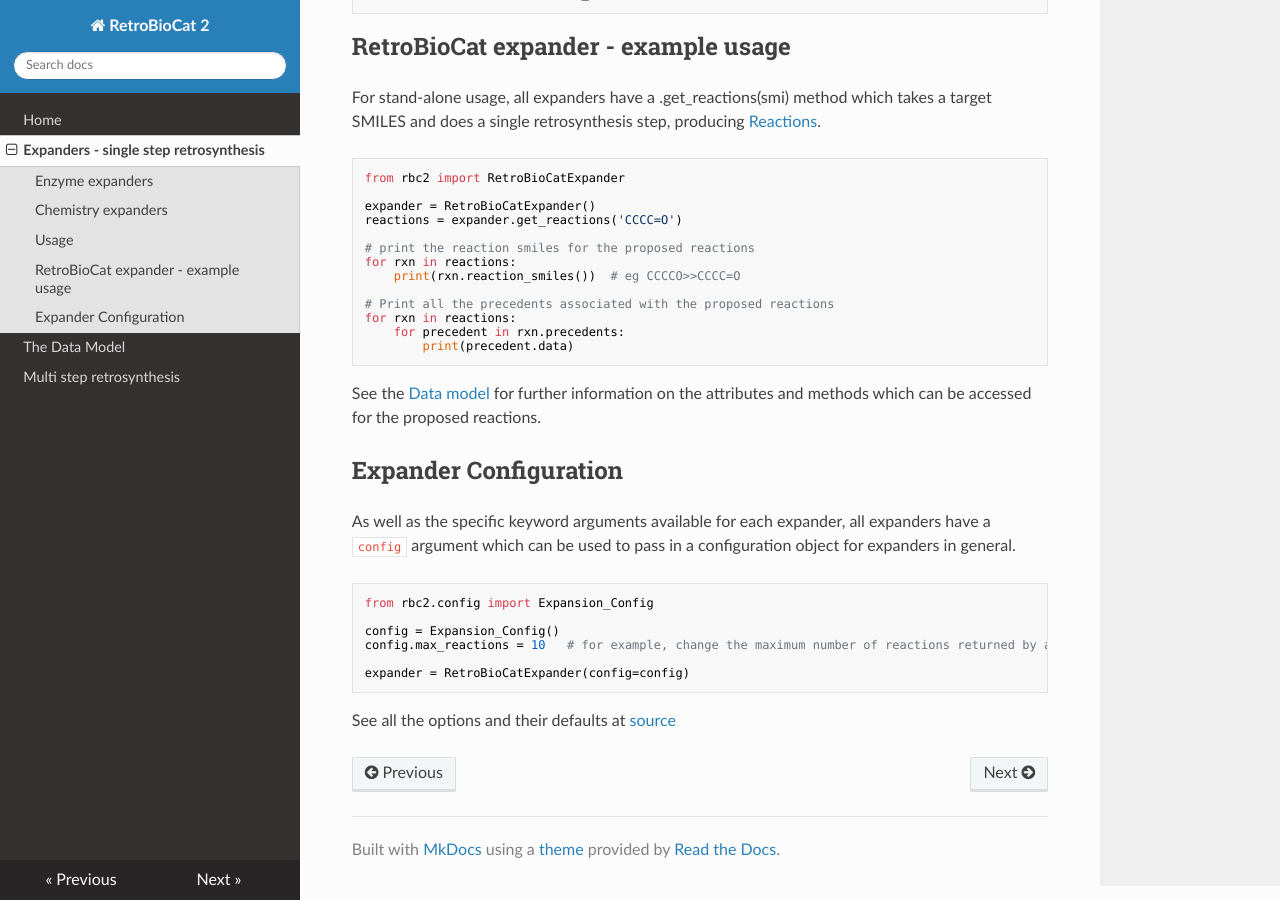
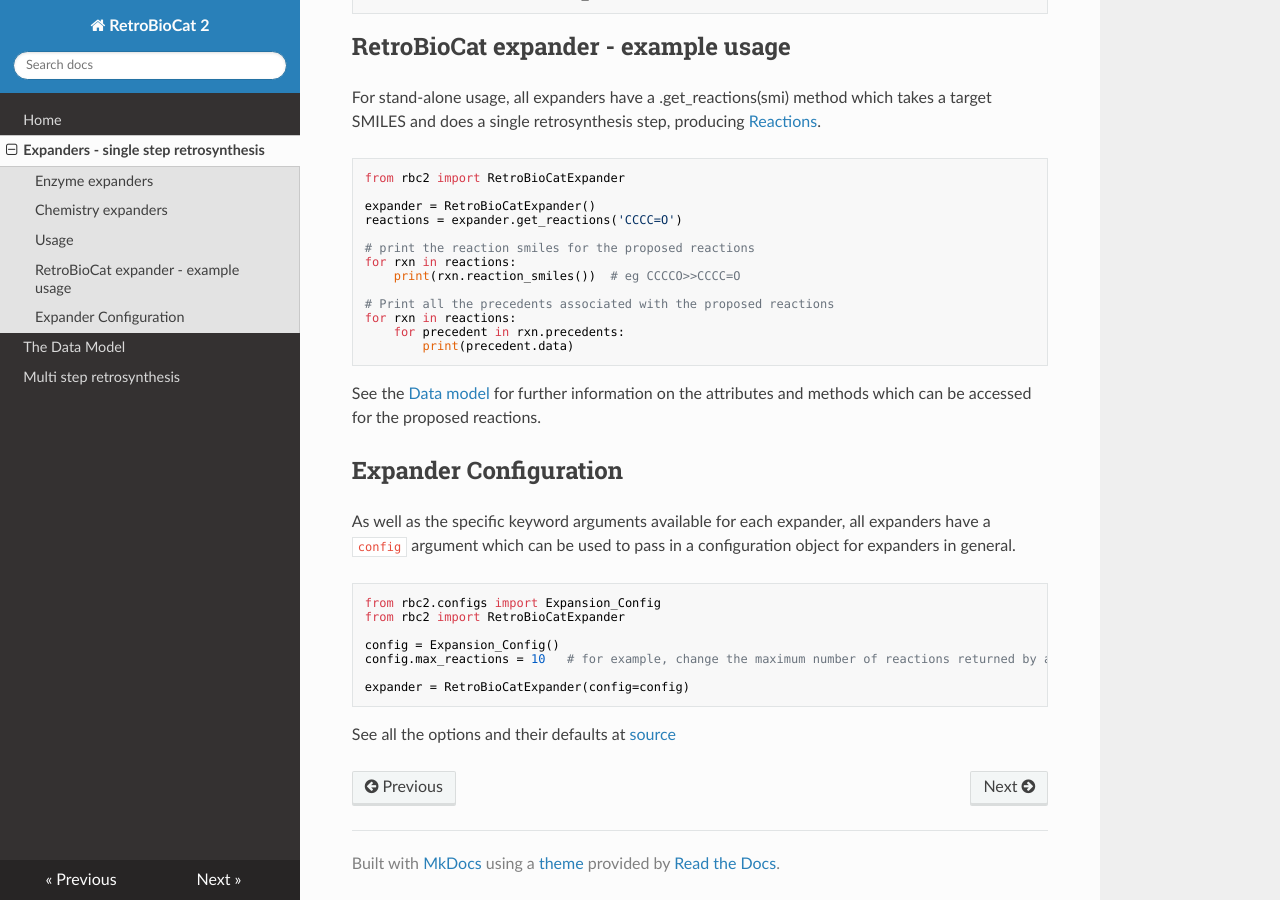
Before and after one commit to willfinnigan/RetroBioCat-2, an MkDocs documentation site: the page built from docs/single_step_retrosynthesis.md, in a window 1280 px wide and 900 px high, scrolled down 2232 px. Built offline with MkDocs 1.6.1, drawn with Linux system fonts in a browser that asks for light colours; nearby versions of some CDN libraries.

Commit message:
update docs

````diff
--- a/docs/single_step_retrosynthesis.md
+++ b/docs/single_step_retrosynthesis.md
@@ -111,7 +111,8 @@
 all expanders have a `config` argument which can be used to pass in a configuration object for expanders in general.
 
 ```python
-from rbc2.config import Expansion_Config
+from rbc2.configs import Expansion_Config
+from rbc2 import RetroBioCatExpander
 
 config = Expansion_Config()
 config.max_reactions = 10   # for example, change the maximum number of reactions returned by any expander
````
